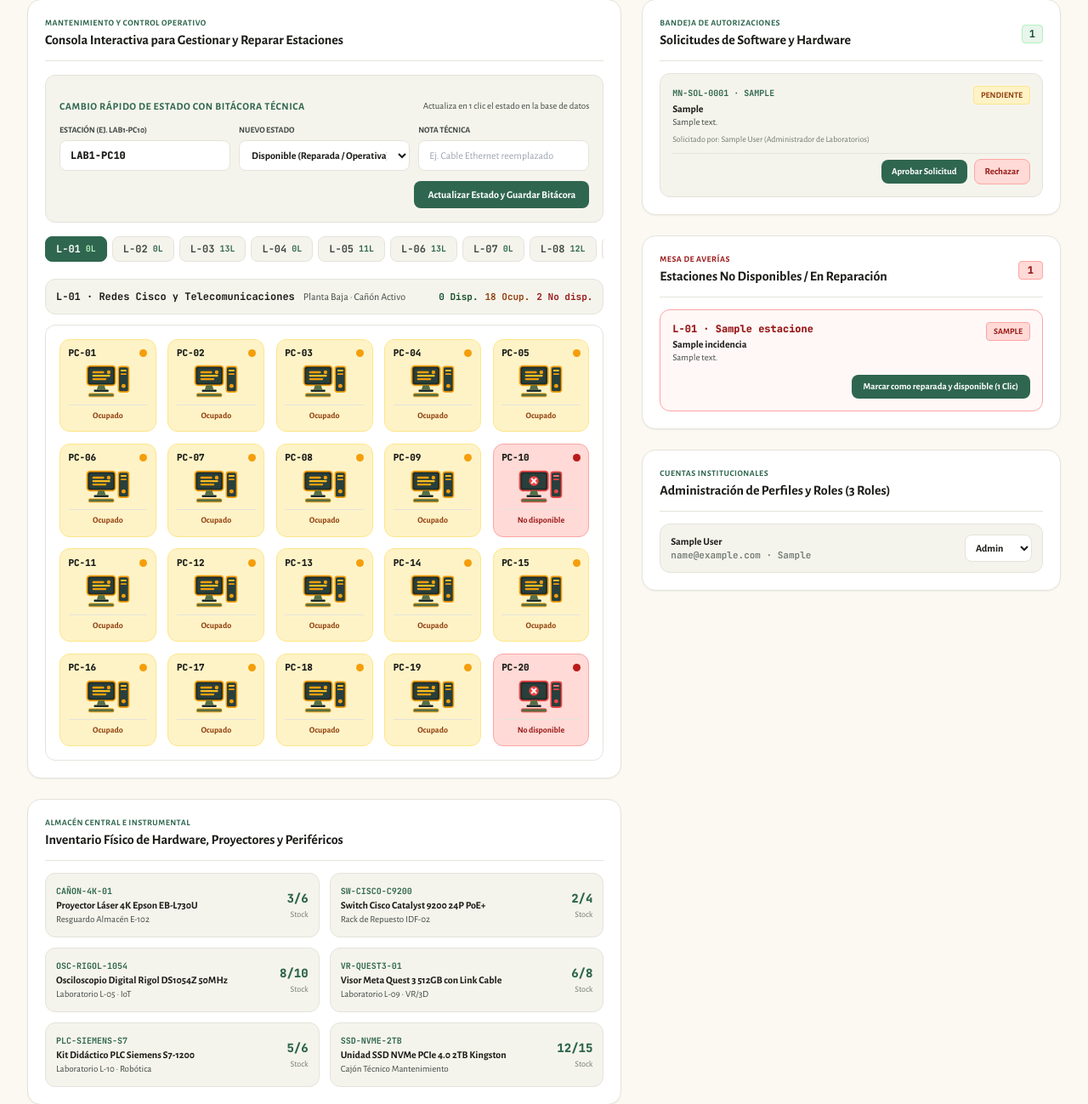
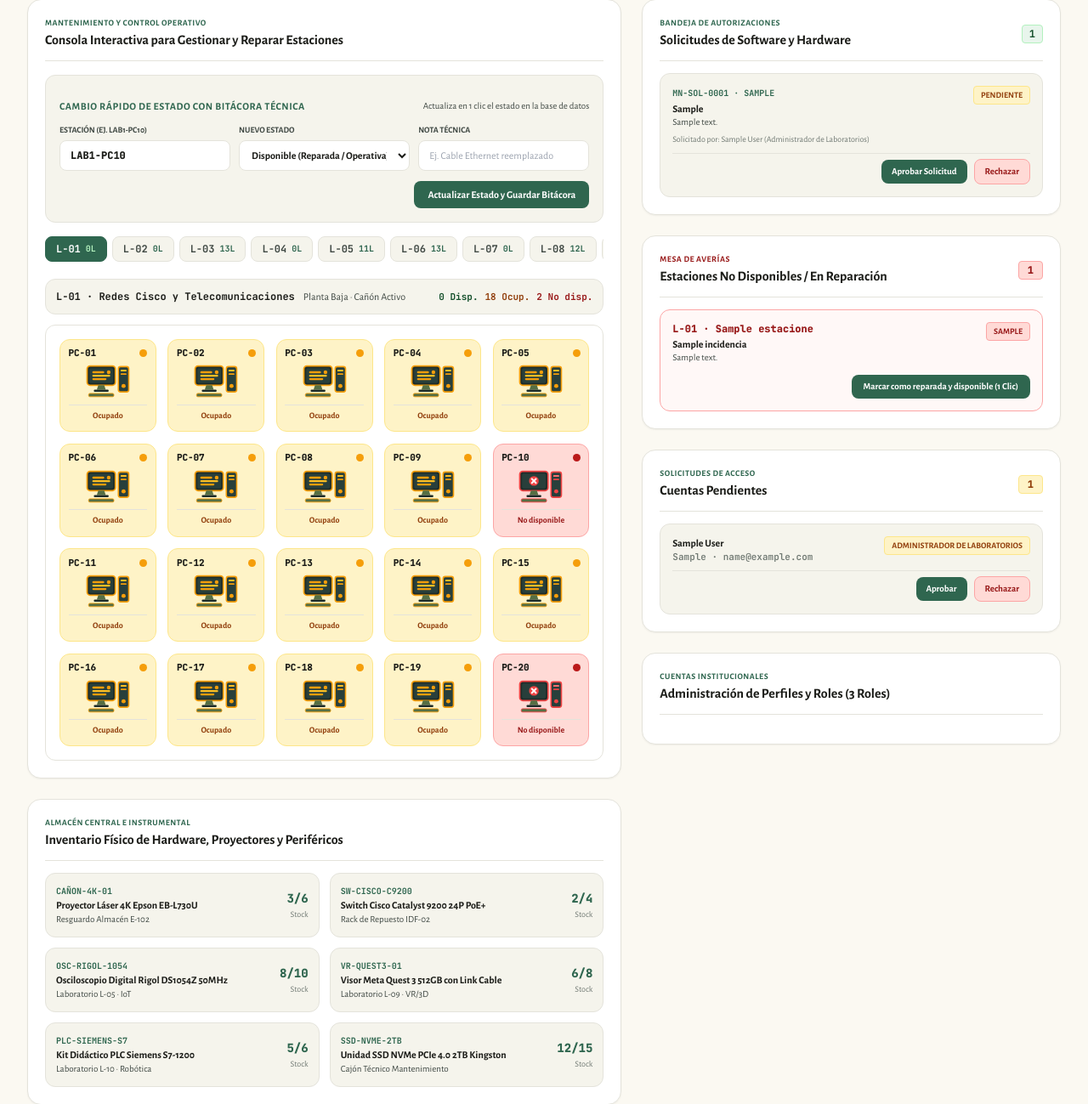
Before and after one commit to ulisesgr03/Sistema-de-gestion-de-laboratorio-de-TI, a Laravel app: page /panel/admin in a window 1280 px wide. Shown: the part 273-1572 px from the top of the page at 85% size. Run offline with Laravel 12, Linux system fonts and the light colour scheme; a user stored in the database is signed in; data comes from the database, SQL or seed files in the repository; tables that the repository leaves empty hold one stand-in row (values such as "Sample post"); some libraries are stand-ins or nearby versions.

Commit message:
feat: agregar aprobacion de cuentas por admin y filtrar solo usuarios aprobados en perfiles

```diff
--- a/app/Http/Controllers/PanelOperativoController.php
+++ b/app/Http/Controllers/PanelOperativoController.php
@@ -47,7 +47,14 @@ class PanelOperativoController extends Controller
             ->orderByDesc('id')
             ->limit(30)
             ->get();
-        $usuarios = User::with('roles')->orderBy('id')->get();
+        $usuarios = User::with('roles')
+            ->where('estado', 'aprobado')
+            ->orderBy('id')
+            ->get();
+        $cuentasPendientes = User::with('roles')
+            ->where('estado', 'pendiente')
+            ->orderByDesc('id')
+            ->get();
         $roles = Rol::orderBy('id')->get();
 
         return view('private.admin', compact(
@@ -58,6 +65,7 @@ class PanelOperativoController extends Controller
             'solicitudes',
             'incidenciasAbiertas',
             'usuarios',
+            'cuentasPendientes',
             'roles'
         ));
     }
@@ -443,4 +451,36 @@ class PanelOperativoController extends Controller
 
         return back()->with('status', "Usuario {$targetUser->name} actualizado al rol {$targetUser->primaryRoleLabel()}.");
     }
+
+    /**
+     * Aprueba o rechaza una solicitud de cuenta de usuario pendiente (Admin).
+     */
+    public function resolverCuentaUsuario(Request $request): JsonResponse|RedirectResponse
+    {
+        $validated = $request->validate([
+            'user_id' => ['required', 'integer', 'exists:users,id'],
+            'accion' => ['required', 'in:aprobar,rechazar,aprobado,rechazado'],
+        ]);
+
+        $targetUser = User::findOrFail((int) $validated['user_id']);
+        $accion = strtolower($validated['accion']);
+        $nuevoEstado = in_array($accion, ['aprobar', 'aprobado'], true) ? 'aprobado' : 'rechazado';
+
+        $targetUser->estado = $nuevoEstado;
+        $targetUser->save();
+
+        $mensaje = $nuevoEstado === 'aprobado'
+            ? "La cuenta de {$targetUser->name} ({$targetUser->matricula}) ha sido aprobada."
+            : "La solicitud de cuenta de {$targetUser->name} ({$targetUser->matricula}) fue rechazada.";
+
+        if ($request->expectsJson()) {
+            return response()->json([
+                'success' => true,
+                'message' => $mensaje,
+                'estado' => $nuevoEstado,
+            ]);
+        }
+
+        return back()->with('status', $mensaje);
+    }
 }
--- a/app/Models/User.php
+++ b/app/Models/User.php
@@ -20,6 +20,7 @@ class User extends Authenticatable
         'matricula',
         'password',
         'activo',
+        'estado',
         'telefono',
     ];
 
--- a/database/seeders/DatabaseSeeder.php
+++ b/database/seeders/DatabaseSeeder.php
@@ -36,6 +36,7 @@ class DatabaseSeeder extends Seeder
                 'matricula' => 'MN-ADM-001',
                 'password' => Hash::make(env('ADMIN_PASSWORD', 'AdminMN2026!')),
                 'activo' => true,
+                'estado' => 'aprobado',
                 'telefono' => '55-8000-0001',
             ]
         );
@@ -48,6 +49,7 @@ class DatabaseSeeder extends Seeder
                 'matricula' => 'MN-DOC-001',
                 'password' => Hash::make(env('TEACHER_PASSWORD', 'TeacherMN2026!')),
                 'activo' => true,
+                'estado' => 'aprobado',
                 'telefono' => '55-8000-0003',
             ]
         );
@@ -60,6 +62,7 @@ class DatabaseSeeder extends Seeder
                 'matricula' => 'MN-ALU-2026',
                 'password' => Hash::make(env('STUDENT_PASSWORD', 'StudentMN2026!')),
                 'activo' => true,
+                'estado' => 'aprobado',
                 'telefono' => '55-8000-0004',
             ]
         );
--- a/resources/views/private/admin.blade.php
+++ b/resources/views/private/admin.blade.php
@@ -7,7 +7,8 @@
     $labsList = $laboratorios ?? $bmLabs ?? [];
     $solicitudesList = $solicitudes ?? collect();
     $incidenciasList = $incidenciasAbiertas ?? collect();
-    $usuariosList = $usuarios ?? collect();
+    $usuariosList = ($usuarios ?? collect())->where('estado', 'aprobado');
+    $cuentasPendientesList = $cuentasPendientes ?? collect();
     $rolesList = $roles ?? collect();
 @endphp
 
@@ -281,6 +282,58 @@
                 </div>
             </div>
 
+            {{-- Solicitudes de Acceso · Cuentas Pendientes de Aprobación --}}
+            <div class="p-5 rounded-2xl border border-surface-container-highest bg-surface-container-lowest shadow-sm">
+                <div class="flex items-center justify-between pb-3 mb-3.5 border-b border-surface-container-highest">
+                    <div>
+                        <span class="text-[10px] font-extrabold uppercase tracking-wider block text-primary">Solicitudes de Acceso</span>
+                        <h3 class="text-base font-extrabold text-on-surface">Cuentas Pendientes</h3>
+                    </div>
+                    <span class="px-2.5 py-0.5 rounded border font-mono text-xs font-extrabold {{ $cuentasPendientesList->count() > 0 ? 'border-[#fde68a] bg-[#fef3c7] text-[#92400e]' : 'border-[#b3f1be] bg-[#e8f5ec] text-[#16512c]' }}">
+                        {{ $cuentasPendientesList->count() }}
+                    </span>
+                </div>
+
+                <div class="space-y-2.5 max-h-60 overflow-y-auto">
+                    @forelse($cuentasPendientesList as $usrPend)
+                        <div class="p-3.5 rounded-xl border border-surface-container-highest space-y-2 text-xs bg-surface-container-low">
+                            <div class="flex items-start justify-between gap-2">
+                                <div class="min-w-0">
+                                    <p class="font-bold truncate text-on-surface">{{ $usrPend->name }}</p>
+                                    <span class="font-mono text-[11px] block truncate text-outline">{{ $usrPend->matricula }} · {{ $usrPend->email }}</span>
+                                </div>
+                                <span class="px-2 py-0.5 rounded border border-[#fde68a] text-[10px] font-extrabold uppercase shrink-0 bg-[#fef3c7] text-[#92400e]">
+                                    {{ $usrPend->primaryRoleLabel() }}
+                                </span>
+                            </div>
+
+                            <div class="flex items-center justify-end gap-2 pt-1.5 border-t border-surface-container-highest">
+                                <form method="POST" action="{{ route('panel.usuario-estado') }}">
+                                    @csrf
+                                    <input type="hidden" name="user_id" value="{{ $usrPend->id }}">
+                                    <input type="hidden" name="accion" value="aprobar">
+                                    <button type="submit"
+                                            class="px-3 py-1.5 rounded-lg text-white font-extrabold text-[11px] cursor-pointer transition hover:bg-primary-container bg-primary">
+                                        Aprobar
+                                    </button>
+                                </form>
+                                <form method="POST" action="{{ route('panel.usuario-estado') }}">
+                                    @csrf
+                                    <input type="hidden" name="user_id" value="{{ $usrPend->id }}">
+                                    <input type="hidden" name="accion" value="rechazar">
+                                    <button type="submit"
+                                            class="px-3 py-1.5 rounded-lg border border-[#fca5a5] font-bold text-[11px] cursor-pointer transition bg-[#ffdad6] text-[#991b1b] hover:bg-[#ba1a1a] hover:text-white">
+                                        Rechazar
+                                    </button>
+                                </form>
+                            </div>
+                        </div>
+                    @empty
+                        <p class="text-xs text-outline">No hay cuentas pendientes de aprobación.</p>
+                    @endforelse
+                </div>
+            </div>
+
             {{-- Control Institucional de Usuarios y Roles (3 Roles Únicos: Admin, Docente, Alumno) --}}
             <div class="p-5 rounded-2xl border border-surface-container-highest bg-surface-container-lowest shadow-sm">
                 <div class="flex items-center justify-between pb-3 mb-3.5 border-b border-surface-container-highest">
--- a/routes/web.php
+++ b/routes/web.php
@@ -75,6 +75,10 @@ Route::middleware('auth')->group(function () {
         ->middleware('role:admin')
         ->name('panel.usuario-rol');
 
+    Route::post('/panel/usuario-estado', [PanelOperativoController::class, 'resolverCuentaUsuario'])
+        ->middleware('role:admin')
+        ->name('panel.usuario-estado');
+
     Route::post('/panel/reservar-sala', [PanelOperativoController::class, 'reservarSala'])
         ->middleware('role:docente,admin')
         ->name('panel.reservar-sala');
```
Also changed, not shown: app/Http/Controllers/AuthController.php (+31 -7 lines), resources/views/auth/login.blade.php (+7 -0 lines), database/migrations/2026_11_19_000001_add_estado_to_users_table.php (added).
